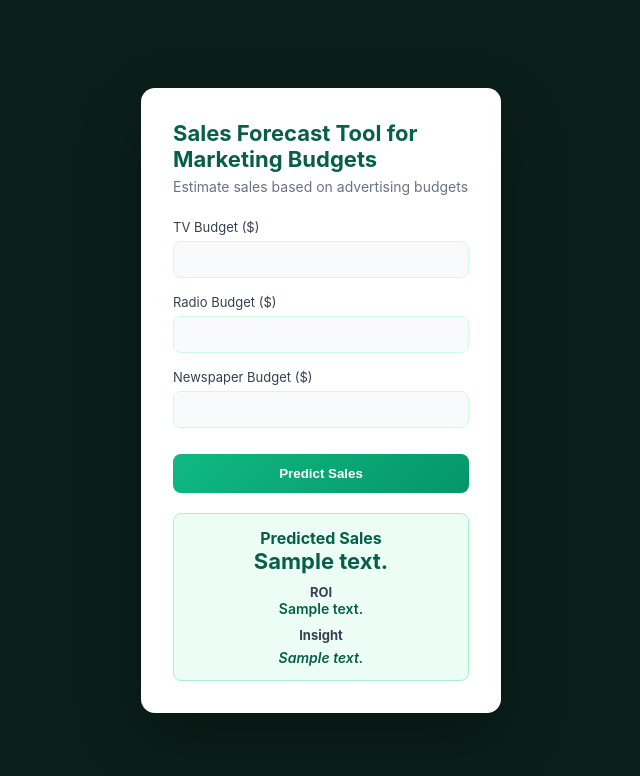
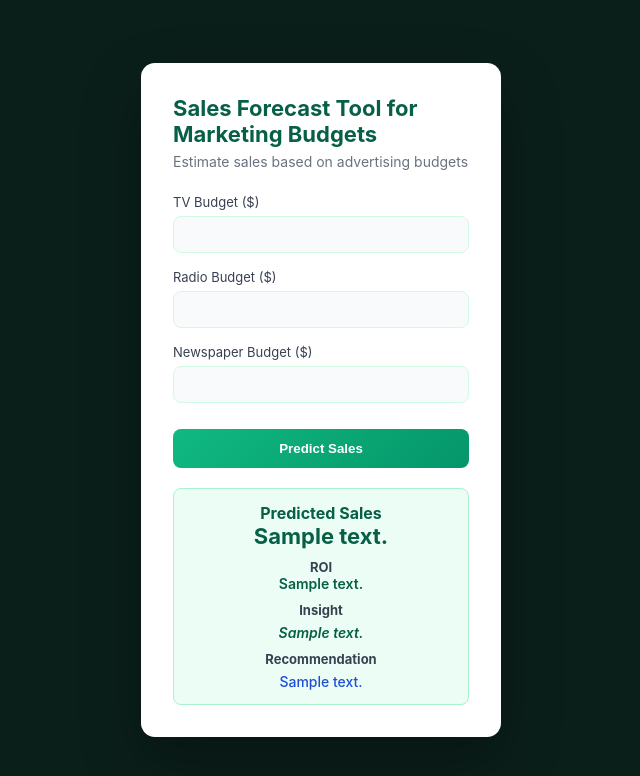
Before and after one commit to Alsanad-Opium/Advertising_sales_Predictor, a Flask app: template templates/index.html in a window 1280 px wide. Shown: the top 776 px of the page, without its empty margins (319-959 px from the left). Run offline with Flask 3, Linux system fonts and the light colour scheme; the template is opened without the code that fills it: most values are stand-ins (such as "Sample title", 1, 10 or a date in 2020); parts of the project's set-up code (start-up, migrations or seed data) failed here and were passed over.

Commit message:
Added the recommendation

```diff
--- a/app.py
+++ b/app.py
@@ -70,12 +70,36 @@ def predict_form():
         else:
             insight = "Low return. Re-evaluate marketing spend."
 
+
+        # 🔥 Budget analysis
+        budgets = {
+            "TV": float(tv),
+            "Radio": float(radio),
+            "Newspaper": float(newspaper)
+        }
+
+        # Find highest and lowest spend channels
+        max_channel = max(budgets, key=budgets.get)
+        min_channel = min(budgets, key=budgets.get)
+
+        # 🔥 Recommendation logic
+        if roi > 0.15:
+            recommendation = f"{max_channel} is performing well. Increasing budget here may scale returns."
+
+        elif roi > 0.08:
+            recommendation = f"{min_channel} is underutilized. Consider reallocating budget from {max_channel} to {min_channel}."
+
+        else:
+            recommendation = "Overall ROI is low. Re-evaluate strategy or reduce spend."
+
+
         return render_template(
-            'index.html',
-            prediction_text=f"${sales:.2f}",
-            roi_text=f"{roi:.2f}",
-            insight_text=insight
-        )
+        'index.html',
+        prediction_text=f"${sales:.2f}",
+        roi_text=f"{roi:.2f}",
+        insight_text=insight,
+        recommendation_text=recommendation
+    )
 
     except Exception as e:
         return render_template(
--- a/static/style.css
+++ b/static/style.css
@@ -137,3 +137,9 @@ button:hover {
     margin-top: 6px;
     font-style: italic;
 }
+
+.result .recommendation {
+    margin-top: 6px;
+    font-weight: 500;
+    color: #1d4ed8; /* slight contrast */
+}
--- a/templates/index.html
+++ b/templates/index.html
@@ -43,6 +43,9 @@
 
         <h4>Insight</h4>
         <p class="insight">{{ insight_text }}</p>
+
+        <h4>Recommendation</h4>
+        <p class="recommendation">{{ recommendation_text }}</p>
     </div>
 {% endif %}
 
```
